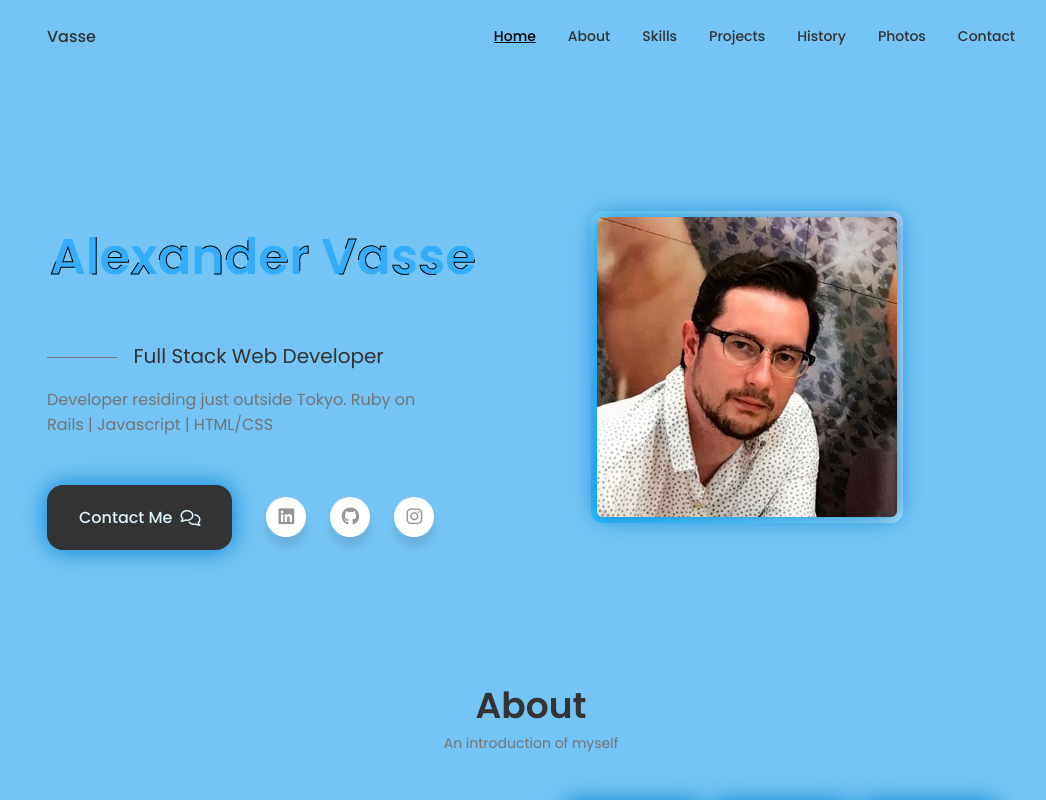
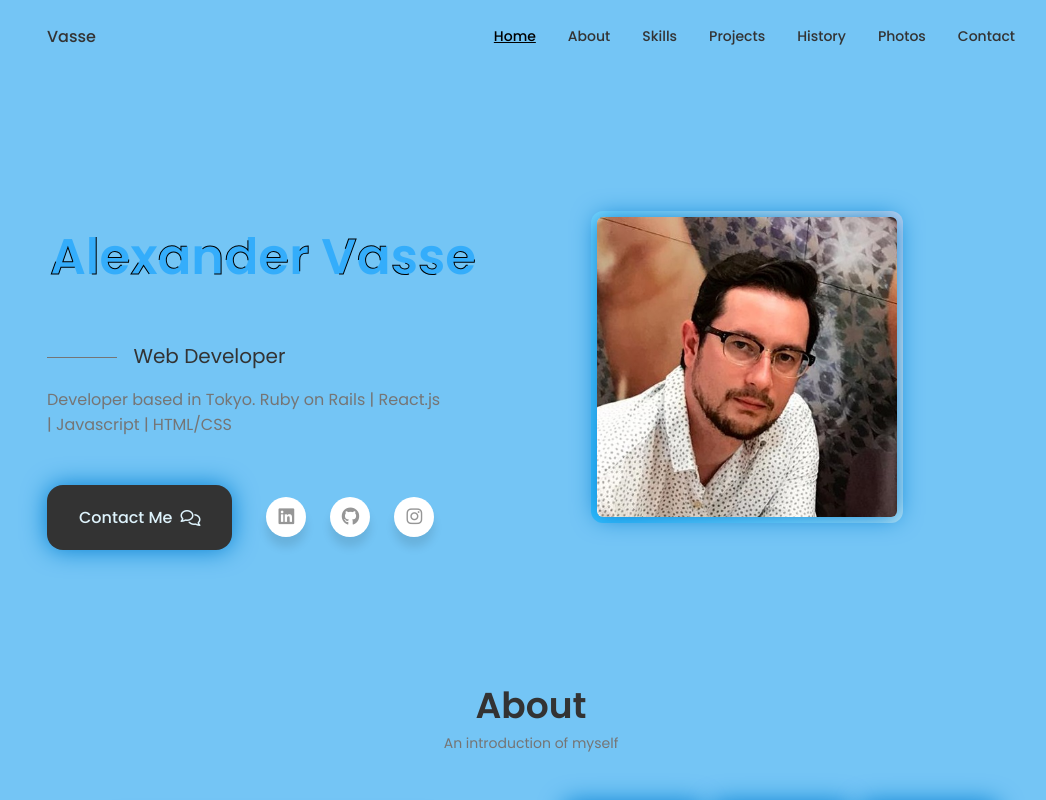
Before and after one commit to a-vasse/portfolio, a React (Create React App) app: page / in a window 1280 px wide. Shown: the top 800 px of the page, without its empty margins (109-1155 px from the left). Built offline with nearby package versions, Linux system fonts and the light colour scheme.

Commit message:
edits to intro

```diff
--- a/src/components/home/Intro.jsx
+++ b/src/components/home/Intro.jsx
@@ -6,8 +6,8 @@ const Intro = () => {
       <svg width="120%" height="40%">
         <text x="45%" y="60%" textAnchor="middle">Alexander Vasse</text>
       </svg>
-      <h3 className="home-subtitle">Full Stack Web Developer</h3>
-      <p className="home-description">Developer residing just outside Tokyo. Ruby on Rails | Javascript | HTML/CSS</p>
+      <h3 className="home-subtitle">Web Developer</h3>
+      <p className="home-description">Developer based in Tokyo. Ruby on Rails | React.js | Javascript | HTML/CSS</p>
       <a href="#contact" className="button button--flex">Contact Me<i className="fa-regular fa-comments"></i></a>
       <ul className="icon-wrapper">
         <a href="http://www.linkedin.com/in/alexandervasse" rel="noopener noreferrer" target="_blank">
```
